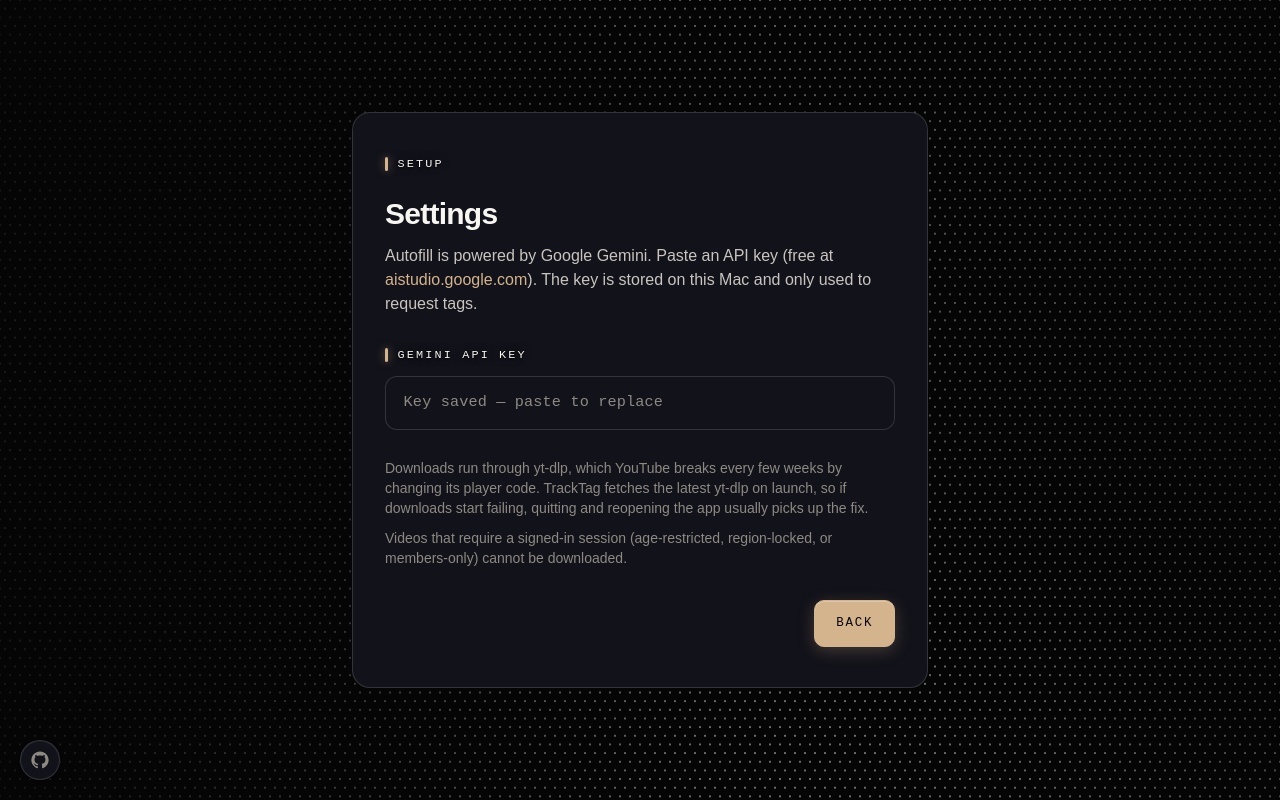
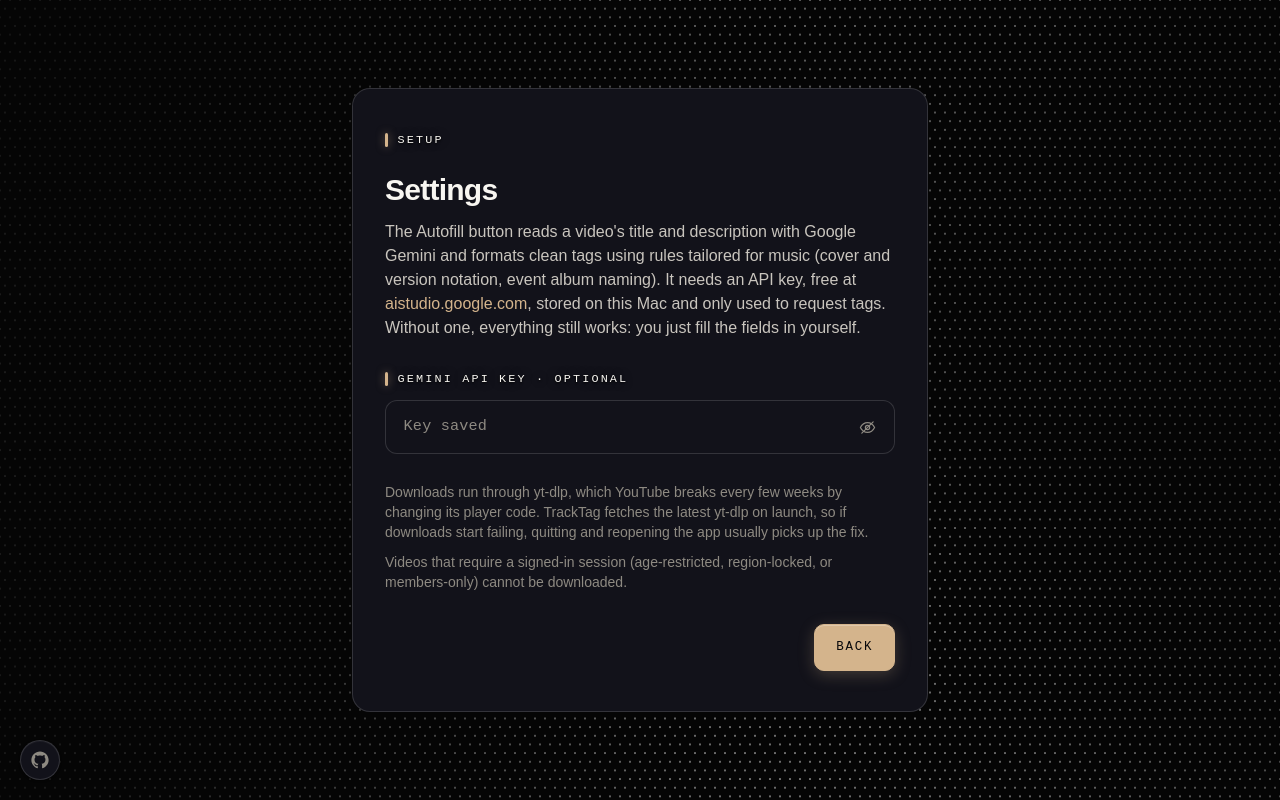
Before and after one commit to lebuckman/tracktag, a React (Vite) app: page / in a window 1280 px wide. Both pictures are taken after a click on the button "Open settings". Built offline with nearby package versions, Linux system fonts and the light colour scheme.

Commit message:
feat(tracktag): make the Gemini key optional
Setup explains what Autofill does and allows skipping; settings can
reveal the stored key (eye toggle); Autofill button hidden without a
key.

```diff
--- a/src/main/ipc.ts
+++ b/src/main/ipc.ts
@@ -247,6 +247,8 @@
   ipcMain.handle('readLastFolder', () => getLastSaveFolder())
   ipcMain.handle('setLastFolder', (_e, folder: string) => setLastSaveFolder(folder))
   ipcMain.handle('hasGeminiKey', () => getGeminiKey().length > 0)
+  // Read-back exists solely for the settings "show key" toggle.
+  ipcMain.handle('getGeminiKey', () => getGeminiKey())
   ipcMain.handle('setGeminiKey', (_e, key: string) => setGeminiKey(key))
   ipcMain.handle('isOnboarded', () => isOnboarded())
   ipcMain.handle('setOnboarded', () => setOnboarded())
--- a/src/preload/index.ts
+++ b/src/preload/index.ts
@@ -14,6 +14,7 @@
   setLastFolder: (folder) => ipcRenderer.invoke('setLastFolder', folder),
   getPathForFile: (file) => webUtils.getPathForFile(file),
   hasGeminiKey: () => ipcRenderer.invoke('hasGeminiKey'),
+  getGeminiKey: () => ipcRenderer.invoke('getGeminiKey'),
   setGeminiKey: (key) => ipcRenderer.invoke('setGeminiKey', key),
   isOnboarded: () => ipcRenderer.invoke('isOnboarded'),
   setOnboarded: () => ipcRenderer.invoke('setOnboarded'),
--- a/src/renderer/src/App.tsx
+++ b/src/renderer/src/App.tsx
@@ -29,7 +29,8 @@
     Promise.all([window.api.hasGeminiKey(), window.api.isOnboarded()]).then(
       ([keySet, onboarded]) => {
         setHasKey(keySet)
-        setView(keySet && onboarded ? 'flow' : 'onboarding')
+        // The key is optional — only the one-time setup screen gates entry.
+        setView(onboarded ? 'flow' : 'onboarding')
       }
     )
     // Manual-but-noticed updates: unsigned builds can't self-install, so a
@@ -45,8 +46,8 @@
     })
   }, [])
 
-  function finishOnboarding(): void {
-    setHasKey(true)
+  function finishOnboarding(keySet: boolean): void {
+    setHasKey(keySet)
     setView('flow')
   }
 
@@ -70,14 +71,14 @@
             {settingsOpen && (
               <Onboarding
                 hasKey={hasKey}
-                onDone={() => {
-                  setHasKey(true)
+                onDone={(keySet) => {
+                  setHasKey(keySet)
                   setSettingsOpen(false)
                 }}
               />
             )}
             <div className={settingsOpen ? 'hidden' : ''}>
-              <Flow />
+              <Flow canAutofill={hasKey} />
             </div>
           </>
         ) : null}
--- a/src/renderer/src/components/Onboarding.tsx
+++ b/src/renderer/src/components/Onboarding.tsx
@@ -4,33 +4,63 @@
 type Props = {
   /** Whether a key is already stored (settings re-entry vs first run). */
   hasKey: boolean
-  onDone: () => void
+  /** Reports whether a key exists after the screen closes. */
+  onDone: (keySet: boolean) => void
 }
 
 /**
- * First-run setup: paste a Gemini key, read two one-line caveats, done.
- * Reachable again later via the corner settings button, where it doubles
- * as the "replace key" screen. The key is write-only — it goes to the
- * main process store and is never read back into the renderer.
+ * First-run setup and the settings screen. The Gemini key is optional:
+ * it only powers Autofill, and the flow works fully by hand without one.
+ * In settings the stored key can be revealed (eye toggle) and replaced.
  */
 export function Onboarding({ hasKey, onDone }: Props): React.JSX.Element {
   const [draft, setDraft] = useState('')
+  const [revealed, setRevealed] = useState(false)
+  // The stored key, fetched lazily the first time it is revealed. Also
+  // distinguishes "typed a new key" from "looking at the saved one".
+  const [loadedKey, setLoadedKey] = useState<string | null>(null)
   const [pending, startTransition] = useTransition()
+
+  const dirty = draft.trim().length > 0 && draft.trim() !== loadedKey
 
   function save(): void {
     const key = draft.trim()
-    if (!key && !hasKey) return
     toast.dismiss('onboarding')
     startTransition(async () => {
       try {
-        if (key) await window.api.setGeminiKey(key)
+        if (key && key !== loadedKey) await window.api.setGeminiKey(key)
         await window.api.setOnboarded()
-        onDone()
+        onDone(!!key || hasKey)
       } catch {
         toast.error('Could not save the key', { id: 'onboarding' })
       }
     })
   }
+
+  function toggleReveal(): void {
+    if (revealed) {
+      setRevealed(false)
+      return
+    }
+    if (loadedKey !== null) {
+      if (!draft) setDraft(loadedKey)
+      setRevealed(true)
+      return
+    }
+    window.api.getGeminiKey().then((key) => {
+      setLoadedKey(key)
+      if (!draft) setDraft(key)
+      setRevealed(true)
+    })
+  }
+
+  const buttonLabel = hasKey
+    ? dirty
+      ? 'Save'
+      : 'Back'
+    : draft.trim()
+      ? 'Start tagging'
+      : 'Skip for now'
 
   return (
     <div className="flex min-h-screen items-center justify-center px-6">
@@ -51,7 +81,9 @@
             className="mt-3 text-base"
             style={{ color: 'var(--color-text-muted)', textWrap: 'pretty' }}
           >
-            Autofill is powered by Google Gemini. Paste an API key (free at{' '}
+            The Autofill button reads a video&apos;s title and description with Google Gemini and
+            formats clean tags using rules tailored for music (cover and version notation, event
+            album naming). It needs an API key, free at{' '}
             <a
               href="https://aistudio.google.com/apikey"
               target="_blank"
@@ -60,18 +92,20 @@
             >
               aistudio.google.com
             </a>
-            ). The key is stored on this Mac and only used to request tags.
+            , stored on this Mac and only used to request tags. Without one, everything still works:
+            you just fill the fields in yourself.
           </p>
 
           <div className="mt-7">
             <label className="tt-label mb-3 block" htmlFor="tt-gemini-key">
-              Gemini API key
+              Gemini API key · optional
             </label>
+            <div className="relative">
               <input
                 id="tt-gemini-key"
                 className="tt-input tt-input--mono"
-              type="password"
-              placeholder={hasKey ? 'Key saved — paste to replace' : 'AIza…'}
+                type={revealed ? 'text' : 'password'}
+                placeholder={hasKey ? 'Key saved' : 'AIza…'}
                 value={draft}
                 onChange={(e) => setDraft(e.target.value)}
                 onKeyDown={(e) => {
@@ -79,7 +113,21 @@
                 }}
                 spellCheck={false}
                 autoComplete="off"
+                style={hasKey ? { paddingRight: '3rem' } : undefined}
               />
+              {hasKey && (
+                <button
+                  type="button"
+                  onClick={toggleReveal}
+                  aria-label={revealed ? 'Hide key' : 'Show key'}
+                  aria-pressed={revealed}
+                  className="absolute right-3 top-1/2 flex h-8 w-8 -translate-y-1/2 items-center justify-center rounded-md transition-colors"
+                  style={{ color: revealed ? 'var(--color-text)' : 'var(--color-text-dim)' }}
+                >
+                  <EyeIcon open={revealed} />
+                </button>
+              )}
+            </div>
           </div>
 
           <div className="mt-7 flex flex-col gap-2.5">
@@ -98,10 +146,10 @@
             <button
               type="button"
               onClick={save}
-              disabled={pending || (!draft.trim() && !hasKey)}
+              disabled={pending}
               className="tt-btn tt-btn-primary"
             >
-              {hasKey ? (draft.trim() ? 'Save' : 'Back') : 'Start tagging'}
+              {buttonLabel}
             </button>
           </div>
         </div>
@@ -109,3 +157,23 @@
     </div>
   )
 }
+
+function EyeIcon({ open }: { open: boolean }): React.JSX.Element {
+  return (
+    <svg
+      width="17"
+      height="17"
+      viewBox="0 0 24 24"
+      fill="none"
+      stroke="currentColor"
+      strokeWidth="1.7"
+      strokeLinecap="round"
+      strokeLinejoin="round"
+      aria-hidden
+    >
+      <path d="M2 12s3.5-7 10-7 10 7 10 7-3.5 7-10 7-10-7-10-7z" />
+      <circle cx="12" cy="12" r="3" />
+      {!open && <line x1="4" y1="20" x2="20" y2="4" />}
+    </svg>
+  )
+}
--- a/src/renderer/src/lib/devApiStub.ts
+++ b/src/renderer/src/lib/devApiStub.ts
@@ -8,7 +8,7 @@
 export function installDevApiStub(): void {
   if (!import.meta.env.DEV || window.api) return
 
-  const delay = <T,>(value: T, ms = 400): Promise<T> =>
+  const delay = <T>(value: T, ms = 400): Promise<T> =>
     new Promise((resolve) => setTimeout(() => resolve(value), ms))
 
   const stub: Api = {
@@ -40,6 +40,7 @@
     setLastFolder: () => delay(undefined),
     getPathForFile: (file) => `/Users/dev/Downloads/${file.name}`,
     hasGeminiKey: () => delay(true, 50),
+    getGeminiKey: () => delay('AIzaSyStubKey-1234567890abcdef'),
     setGeminiKey: () => delay(undefined),
     isOnboarded: () => delay(true, 50),
     setOnboarded: () => delay(undefined),
--- a/src/shared/types.ts
+++ b/src/shared/types.ts
@@ -78,6 +78,7 @@
   /** Resolve the on-disk path of a dropped/picked File (Electron webUtils). */
   getPathForFile: (file: File) => string
   hasGeminiKey: () => Promise<boolean>
+  getGeminiKey: () => Promise<string>
   setGeminiKey: (key: string) => Promise<void>
   isOnboarded: () => Promise<boolean>
   setOnboarded: () => Promise<void>
```
Also changed, not shown: src/renderer/src/components/Flow.tsx (+7 -2 lines), src/renderer/src/components/MetadataForm.tsx (+21 -7 lines), 1 other file (tests, documents, lock files or other folders). Lines whose indentation alone changed are shown as unchanged.
